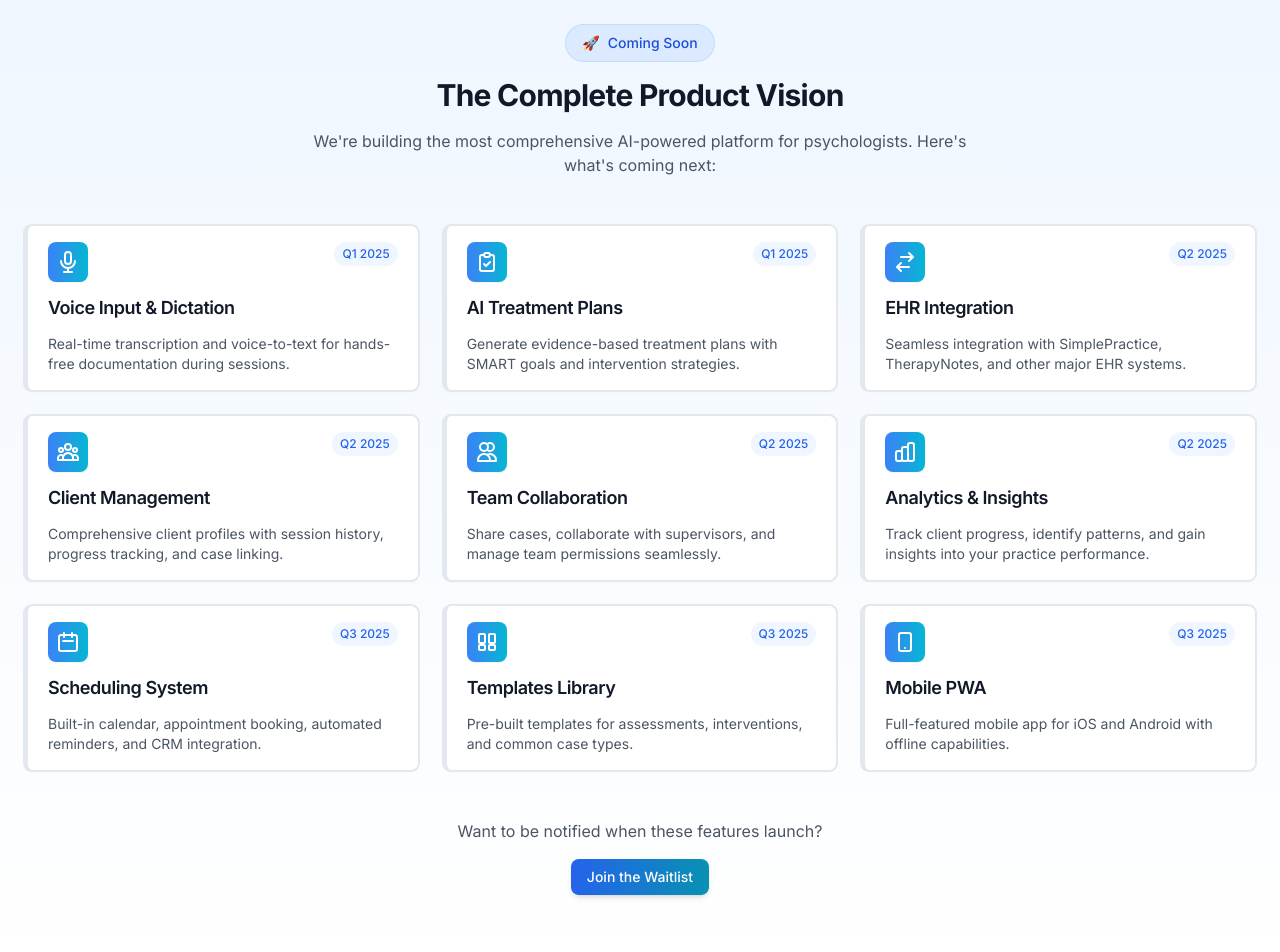
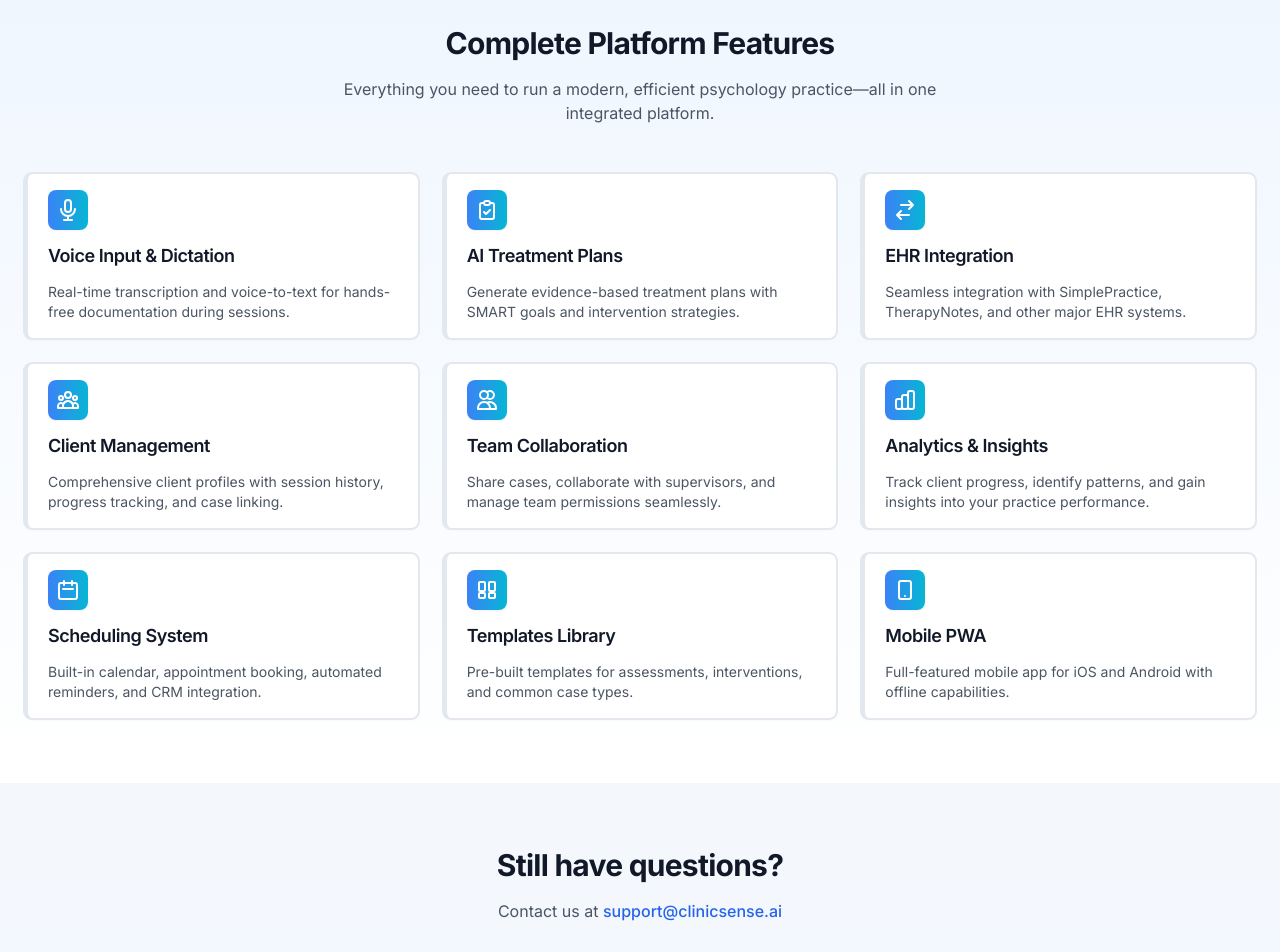
Before and after one commit to Ksramrz/Psych, a Next.js app in the folder frontend/: page / in a window 1280 px wide. Shown: the part 2160-3112 px from the top of the page. Built offline with nearby package versions, Linux system fonts and the light colour scheme.

Commit message:
Update landing page: present all features as existing, add Figma design prompt

```diff
--- a/frontend/app/page.tsx
+++ b/frontend/app/page.tsx
@@ -232,16 +232,12 @@ export default function Home() {
         </div>
       </section>
 
-      {/* Coming Soon Section */}
+      {/* Extended Features Section */}
       <section className="mx-auto max-w-7xl px-6 py-16 bg-gradient-to-b from-blue-50 to-white">
         <div className="mb-12 text-center">
-          <div className="mb-4 inline-flex items-center gap-2 rounded-full bg-blue-100 px-4 py-2 text-sm font-medium text-blue-700 ring-1 ring-blue-200">
-            <span>🚀</span>
-            <span>Coming Soon</span>
-          </div>
-          <h2 className="mb-4 text-3xl font-bold text-gray-900">The Complete Product Vision</h2>
+          <h2 className="mb-4 text-3xl font-bold text-gray-900">Complete Platform Features</h2>
           <p className="text-gray-600 max-w-2xl mx-auto">
-            We're building the most comprehensive AI-powered platform for psychologists. Here's what's coming next:
+            Everything you need to run a modern, efficient psychology practice—all in one integrated platform.
           </p>
         </div>
         <div className="grid gap-6 md:grid-cols-2 lg:grid-cols-3">
@@ -254,7 +250,6 @@ export default function Home() {
                   <path strokeLinecap="round" strokeLinejoin="round" strokeWidth={2} d="M19 11a7 7 0 01-7 7m0 0a7 7 0 01-7-7m7 7v4m0 0H8m4 0h4m-4-8a3 3 0 01-3-3V5a3 3 0 116 0v6a3 3 0 01-3 3z" />
                 </svg>
               ),
-              status: 'Q1 2025',
             },
             {
               title: 'AI Treatment Plans',
@@ -264,7 +259,6 @@ export default function Home() {
                   <path strokeLinecap="round" strokeLinejoin="round" strokeWidth={2} d="M9 5H7a2 2 0 00-2 2v12a2 2 0 002 2h10a2 2 0 002-2V7a2 2 0 00-2-2h-2M9 5a2 2 0 002 2h2a2 2 0 002-2M9 5a2 2 0 012-2h2a2 2 0 012 2m-6 9l2 2 4-4" />
                 </svg>
               ),
-              status: 'Q1 2025',
             },
             {
               title: 'EHR Integration',
@@ -274,7 +268,6 @@ export default function Home() {
                   <path strokeLinecap="round" strokeLinejoin="round" strokeWidth={2} d="M8 7h12m0 0l-4-4m4 4l-4 4m0 6H4m0 0l4 4m-4-4l4-4" />
                 </svg>
               ),
-              status: 'Q2 2025',
             },
             {
               title: 'Client Management',
@@ -284,7 +277,6 @@ export default function Home() {
                   <path strokeLinecap="round" strokeLinejoin="round" strokeWidth={2} d="M17 20h5v-2a3 3 0 00-5.356-1.857M17 20H7m10 0v-2c0-.656-.126-1.283-.356-1.857M7 20H2v-2a3 3 0 015.356-1.857M7 20v-2c0-.656.126-1.283.356-1.857m0 0a5.002 5.002 0 019.288 0M15 7a3 3 0 11-6 0 3 3 0 016 0zm6 3a2 2 0 11-4 0 2 2 0 014 0zM7 10a2 2 0 11-4 0 2 2 0 014 0z" />
                 </svg>
               ),
-              status: 'Q2 2025',
             },
             {
               title: 'Team Collaboration',
@@ -294,7 +286,6 @@ export default function Home() {
                   <path strokeLinecap="round" strokeLinejoin="round" strokeWidth={2} d="M12 4.354a4 4 0 110 5.292M15 21H3v-1a6 6 0 0112 0v1zm0 0h6v-1a6 6 0 00-9-5.197M13 7a4 4 0 11-8 0 4 4 0 018 0z" />
                 </svg>
               ),
-              status: 'Q2 2025',
             },
             {
               title: 'Analytics & Insights',
@@ -304,7 +295,6 @@ export default function Home() {
                   <path strokeLinecap="round" strokeLinejoin="round" strokeWidth={2} d="M9 19v-6a2 2 0 00-2-2H5a2 2 0 00-2 2v6a2 2 0 002 2h2a2 2 0 002-2zm0 0V9a2 2 0 012-2h2a2 2 0 012 2v10m-6 0a2 2 0 002 2h2a2 2 0 002-2m0 0V5a2 2 0 012-2h2a2 2 0 012 2v14a2 2 0 01-2 2h-2a2 2 0 01-2-2z" />
                 </svg>
               ),
-              status: 'Q2 2025',
             },
             {
               title: 'Scheduling System',
@@ -314,7 +304,6 @@ export default function Home() {
                   <path strokeLinecap="round" strokeLinejoin="round" strokeWidth={2} d="M8 7V3m8 4V3m-9 8h10M5 21h14a2 2 0 002-2V7a2 2 0 00-2-2H5a2 2 0 00-2 2v12a2 2 0 002 2z" />
                 </svg>
               ),
-              status: 'Q3 2025',
             },
             {
               title: 'Templates Library',
@@ -324,7 +313,6 @@ export default function Home() {
                   <path strokeLinecap="round" strokeLinejoin="round" strokeWidth={2} d="M4 5a1 1 0 011-1h4a1 1 0 011 1v7a1 1 0 01-1 1H5a1 1 0 01-1-1V5zM14 5a1 1 0 011-1h4a1 1 0 011 1v7a1 1 0 01-1 1h-4a1 1 0 01-1-1V5zM4 16a1 1 0 011-1h4a1 1 0 011 1v3a1 1 0 01-1 1H5a1 1 0 01-1-1v-3zM14 16a1 1 0 011-1h4a1 1 0 011 1v3a1 1 0 01-1 1h-4a1 1 0 01-1-1v-3z" />
                 </svg>
               ),
-              status: 'Q3 2025',
             },
             {
               title: 'Mobile PWA',
@@ -334,7 +322,6 @@ export default function Home() {
                   <path strokeLinecap="round" strokeLinejoin="round" strokeWidth={2} d="M12 18h.01M8 21h8a2 2 0 002-2V5a2 2 0 00-2-2H8a2 2 0 00-2 2v14a2 2 0 002 2z" />
                 </svg>
               ),
-              status: 'Q3 2025',
             },
           ].map((feature, idx) => (
             <Card
@@ -343,29 +330,14 @@ export default function Home() {
               style={{ animationDelay: `${idx * 0.05}s` }}
             >
               <div className="flex flex-col gap-3">
-                <div className="flex items-start justify-between">
-                  <div className={`inline-flex h-10 w-10 items-center justify-center rounded-lg bg-gradient-to-r from-blue-500 to-cyan-500 text-white shadow-sm`}>
-                    {feature.icon}
-                  </div>
-                  <span className="text-xs font-medium text-blue-600 bg-blue-50 px-2 py-1 rounded-full">
-                    {feature.status}
-                  </span>
+                <div className={`inline-flex h-10 w-10 items-center justify-center rounded-lg bg-gradient-to-r from-blue-500 to-cyan-500 text-white shadow-sm`}>
+                  {feature.icon}
                 </div>
                 <h3 className="text-lg font-semibold text-gray-900">{feature.title}</h3>
                 <p className="text-sm text-gray-600">{feature.description}</p>
               </div>
             </Card>
           ))}
-        </div>
-        <div className="mt-12 text-center">
-          <p className="text-gray-600 mb-4">
-            Want to be notified when these features launch?
-          </p>
-          <Link href="/sign-up">
-            <Button variant="primary" className="shadow-md hover:shadow-lg transition-all duration-300 hover:scale-105">
-              Join the Waitlist
-            </Button>
-          </Link>
         </div>
       </section>
 
```
Also changed, not shown: 1 other file (tests, documents, lock files or other folders).
